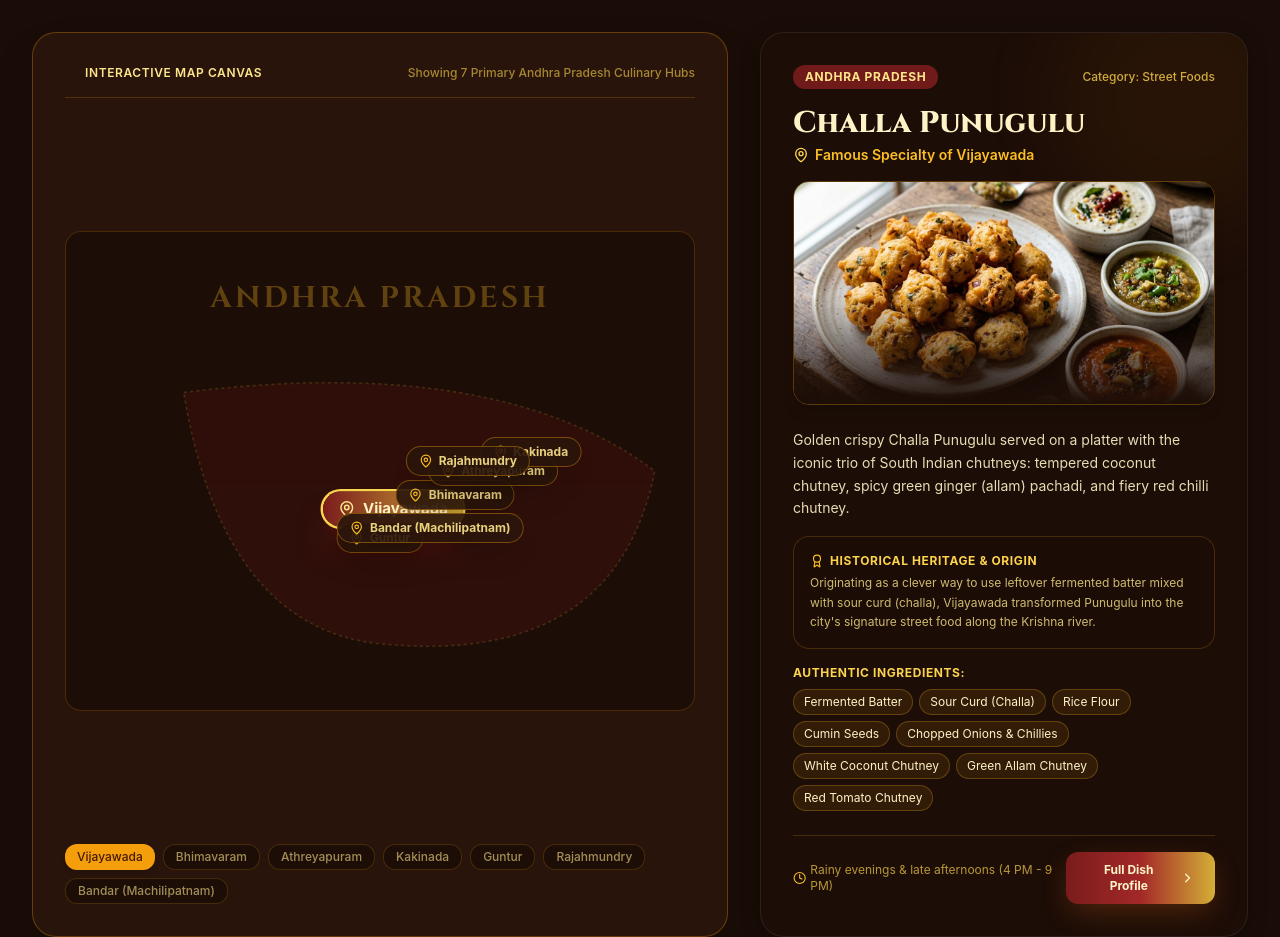
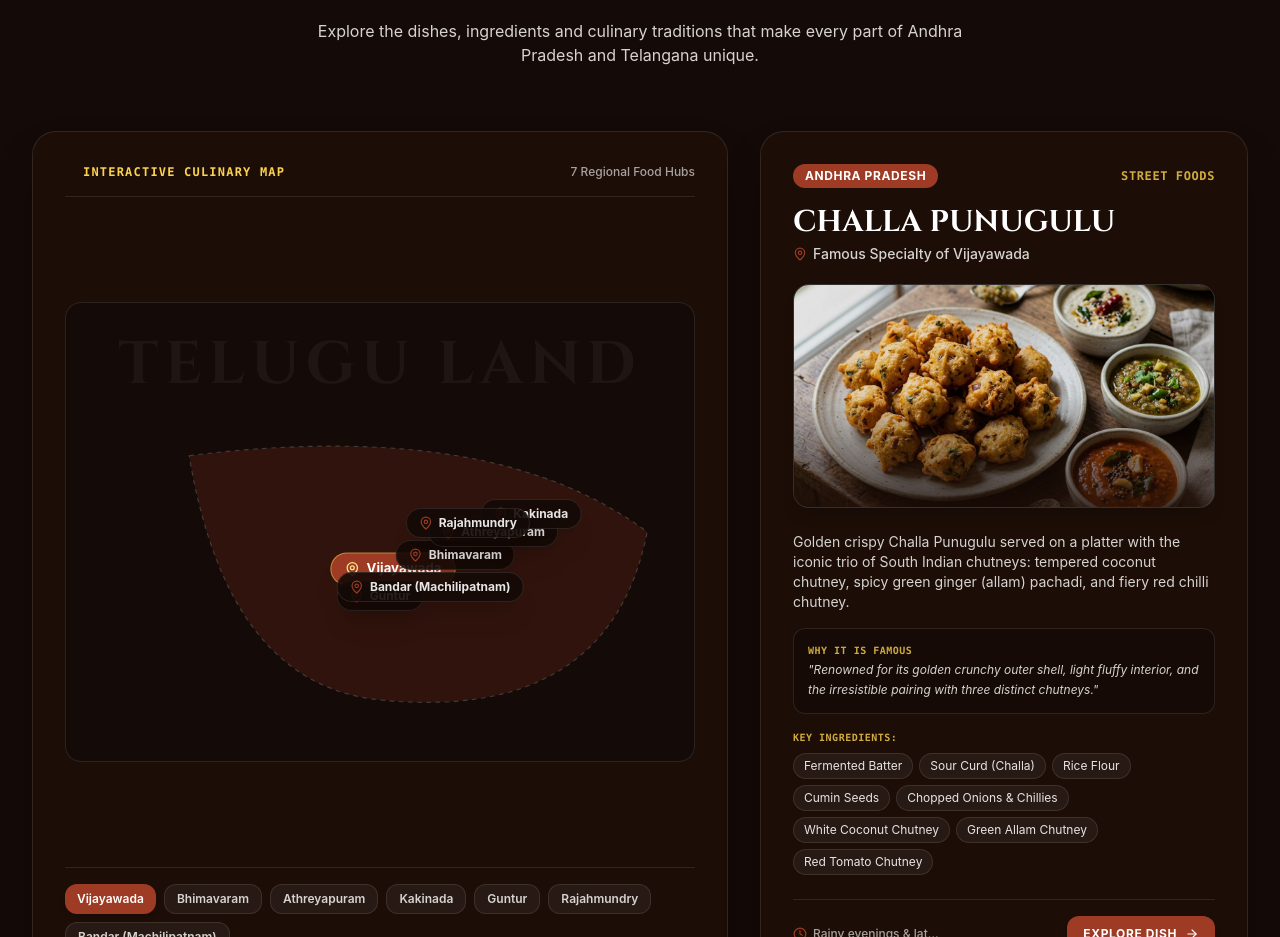
Before and after one commit to sairaghavendra123/All-in-1-places, a React (Vite) app: page / in a window 1280 px wide. Shown: the part 6135-7072 px from the top of the page. Built offline with nearby package versions, Linux system fonts and the light colour scheme; a web font is replaced by a local one.

Commit message:
Refine Interactive Map section into a premium digital culinary guide

```diff
--- a/src/components/InteractiveMap.jsx
+++ b/src/components/InteractiveMap.jsx
@@ -1,6 +1,6 @@
 import React, { useState } from 'react';
 import { motion, AnimatePresence } from 'framer-motion';
-import { MapPin, Compass, Sparkles, ChevronRight, Clock, Award, Info, Flame } from 'lucide-react';
+import { MapPin, Compass, ArrowRight, Clock, Sparkles } from 'lucide-react';
 import { CITIES_DATA } from '../data/foodData';
 
 export default function InteractiveMap({ onSelectCity }) {
@@ -9,61 +9,55 @@
   const selectedCity = CITIES_DATA.find((c) => c.id === selectedCityId) || CITIES_DATA[0];
 
   return (
-    <section id="map" className="py-20 bg-[#1A0D07] relative z-10 overflow-hidden">
+    <section id="map" className="py-24 sm:py-32 bg-[#140A07] relative overflow-hidden border-t border-white/5">
+      <div className="max-w-7xl mx-auto px-4 sm:px-6 lg:px-8 relative z-10 space-y-12 sm:space-y-16">
 
-      {/* Decorative Traditional Garland Lines */}
-      <div className="absolute top-0 inset-x-0 h-1 bg-gradient-to-r from-[#7A1C1C] via-[#E66B19] to-[#245428]"></div>
-
-      <div className="max-w-7xl mx-auto px-4 sm:px-6 lg:px-8">
-
-        {/* Section Header */}
-        <div className="text-center max-w-3xl mx-auto mb-14">
-          <div className="inline-flex items-center gap-2 px-3.5 py-1 rounded-full bg-amber-500/10 border border-amber-500/30 text-amber-300 text-xs font-semibold uppercase tracking-widest mb-3">
-            <Compass className="w-3.5 h-3.5" />
-            <span>Interactive Culinary Map</span>
-          </div>
-          <h2 className="font-festive text-3xl sm:text-5xl font-bold text-white mb-4">
-            Andhra Pradesh Food Map
+        {/* 1. Section Introduction */}
+        <div className="text-center max-w-2xl mx-auto space-y-3">
+          <span className="text-xs font-bold uppercase tracking-[0.2em] text-amber-300 font-mono">
+            DISCOVER BY LOCATION
+          </span>
+          <h2 className="font-festive text-3xl sm:text-5xl font-bold text-white tracking-tight uppercase">
+            Find the Flavours <br className="hidden sm:inline" /> of Telugu Land
           </h2>
-          <p className="text-amber-100/70 text-sm sm:text-base leading-relaxed">
-            Click on any city pin across Andhra Pradesh to unlock its legendary traditional dish, rich historical origin, and secret ingredients!
+          <p className="text-stone-300 text-sm sm:text-base leading-relaxed font-sans">
+            Explore the dishes, ingredients and culinary traditions that make every part of Andhra Pradesh and Telangana unique.
           </p>
         </div>
 
-        {/* Interactive Map & Detail View Split Layout */}
+        {/* 2. Map & Details Split Composition (65/35 Desktop Split) */}
         <div className="grid grid-cols-1 lg:grid-cols-12 gap-8 items-stretch">
 
-          {/* Left Column: Interactive Vector SVG Map Container */}
-          <div className="lg:col-span-7 bg-[#2B160C]/90 rounded-3xl p-6 sm:p-8 border border-amber-500/30 shadow-2xl relative flex flex-col justify-between overflow-hidden">
+          {/* LEFT: 65-70% Interactive Map Canvas */}
+          <div className="lg:col-span-7 bg-[#1C0D07] rounded-3xl p-6 sm:p-8 border border-white/10 shadow-2xl relative flex flex-col justify-between overflow-hidden">
 
-            {/* Map Header Controls */}
-            <div className="flex items-center justify-between mb-6 pb-4 border-b border-amber-500/20">
+            {/* Header controls strip */}
+            <div className="flex items-center justify-between mb-6 pb-4 border-b border-white/10">
               <div className="flex items-center gap-2">
-                <span className="w-3 h-3 rounded-full bg-amber-400 animate-ping"></span>
-                <span className="text-xs font-semibold text-amber-200 uppercase tracking-wider">
-                  Interactive Map Canvas
+                <span className="w-2.5 h-2.5 rounded-full bg-[#9E3B24] animate-ping" />
+                <span className="text-xs font-mono font-bold text-amber-300 uppercase tracking-widest">
+                  INTERACTIVE CULINARY MAP
                 </span>
               </div>
-              <span className="text-xs text-amber-300/60 font-medium">
-                Showing 7 Primary Andhra Pradesh Culinary Hubs
+              <span className="text-xs text-stone-400 font-medium">
+                {CITIES_DATA.length} Regional Food Hubs
               </span>
             </div>
 
-            {/* Simulated Geographic AP Map Layout with SVG Paths & Pins */}
-            <div className="relative min-h-[420px] sm:min-h-[480px] w-full bg-[#1C0D07]/90 rounded-2xl border border-amber-500/20 p-4 flex items-center justify-center overflow-hidden">
+            {/* Map SVG Canvas Area */}
+            <div className="relative min-h-[380px] sm:min-h-[460px] w-full bg-[#140A07] rounded-2xl border border-white/10 p-4 flex items-center justify-center overflow-hidden">
 
-              {/* Decorative State Outline Background Graphics */}
+              {/* Stylized Coastline & Region Outline SVG */}
               <svg className="absolute inset-0 w-full h-full opacity-20 pointer-events-none" viewBox="0 0 800 600" fill="none">
-                {/* Andhra Pradesh Coastline & Region Outline */}
-                <path d="M 150,200 Q 550,150 750,300 Q 700,550 400,520 Q 200,500 150,200 Z" fill="#7A1C1C" stroke="#E5A93C" strokeWidth="2" strokeDasharray="4 4" />
+                <path d="M 150,200 Q 550,150 750,300 Q 700,550 400,520 Q 200,500 150,200 Z" fill="#9E3B24" stroke="#FDFBF7" strokeWidth="1.5" strokeDasharray="6 6" />
               </svg>
 
-              {/* State Label */}
-              <div className="absolute top-12 center text-amber-400/30 text-3xl font-bold font-festive tracking-widest pointer-events-none uppercase">
-                Andhra Pradesh
+              {/* Background Watermark Label */}
+              <div className="absolute top-8 text-white/5 text-4xl sm:text-6xl font-bold font-festive tracking-widest pointer-events-none uppercase">
+                TELUGU LAND
               </div>
 
-              {/* City Interactive Pins */}
+              {/* City Map Pins */}
               {CITIES_DATA.map((city) => {
                 const isSelected = city.id === selectedCityId;
                 return (
@@ -73,29 +67,29 @@
                     style={{ left: `${city.coordinates.x}%`, top: `${city.coordinates.y}%` }}
                     className="absolute -translate-x-1/2 -translate-y-1/2 group focus:outline-none z-20"
                   >
-                    {/* Pulsing ring around selected pin */}
+                    {/* Active Pulsing Ring */}
                     {isSelected && (
                       <motion.div
                         layoutId="activeMapPin"
-                        className="absolute -inset-3 rounded-full bg-amber-400/40 border-2 border-amber-300 animate-ping"
+                        className="absolute -inset-3 rounded-full bg-[#9E3B24]/40 border border-[#9E3B24] animate-ping"
                         transition={{ duration: 1.5, repeat: Infinity }}
                       />
                     )}
 
-                    {/* Marker Button Icon */}
+                    {/* Marker Pin Button */}
                     <div
                       className={`relative z-10 px-3 py-1.5 rounded-full text-xs font-bold transition-all duration-300 flex items-center gap-1.5 shadow-xl ${
                         isSelected
-                          ? 'bg-gradient-to-r from-[#7A1C1C] to-[#D4AF37] text-amber-100 scale-125 ring-2 ring-amber-300 shadow-red-900/50'
-                          : 'bg-[#2B160C]/90 hover:bg-[#7A1C1C] text-amber-200/90 border border-amber-500/40 hover:scale-110'
+                          ? 'bg-[#9E3B24] text-white scale-110 border border-amber-300/50 shadow-lg'
+                          : 'bg-[#140A07]/90 hover:bg-[#9E3B24] text-stone-200 border border-white/10 hover:scale-105'
                       }`}
                     >
-                      <MapPin className={`w-3.5 h-3.5 ${isSelected ? 'text-amber-200' : 'text-amber-400'}`} />
-                      <span className="whitespace-nowrap">{city.city}</span>
+                      <MapPin className={`w-3.5 h-3.5 ${isSelected ? 'text-amber-200' : 'text-[#9E3B24]'}`} />
+                      <span className="whitespace-nowrap font-sans">{city.city}</span>
                     </div>
 
-                    {/* Tooltip on hover */}
-                    <div className="absolute bottom-full left-1/2 -translate-x-1/2 mb-2 hidden group-hover:block bg-[#1C0D07] text-amber-100 text-[11px] px-2.5 py-1 rounded-md border border-amber-400/40 whitespace-nowrap z-30 shadow-lg">
+                    {/* Hover Tooltip */}
+                    <div className="absolute bottom-full left-1/2 -translate-x-1/2 mb-2 hidden group-hover:block bg-[#140A07] text-amber-100 text-[11px] px-3 py-1 rounded-lg border border-white/10 whitespace-nowrap z-30 shadow-xl font-medium">
                       {city.famousFood}
                     </div>
                   </button>
@@ -104,16 +98,16 @@
 
             </div>
 
-            {/* Quick City Selection Buttons Strip below map */}
-            <div className="mt-6 flex flex-wrap gap-2">
+            {/* Quick Location Select Pills Strip */}
+            <div className="mt-6 pt-4 border-t border-white/10 flex flex-wrap gap-2">
               {CITIES_DATA.map((city) => (
                 <button
                   key={city.id}
                   onClick={() => setSelectedCityId(city.id)}
-                  className={`px-3 py-1 rounded-xl text-xs font-medium transition-all ${
+                  className={`px-3 py-1.5 rounded-xl text-xs font-semibold transition-all ${
                     selectedCityId === city.id
-                      ? 'bg-amber-500 text-amber-950 font-bold shadow-md'
-                      : 'bg-[#1C0D07] text-amber-200/60 hover:text-amber-200 hover:bg-amber-500/10 border border-amber-500/20'
+                      ? 'bg-[#9E3B24] text-white shadow-md'
+                      : 'bg-white/5 text-stone-300 hover:bg-white/10 border border-white/10'
                   }`}
                 >
                   {city.city}
@@ -123,7 +117,7 @@
 
           </div>
 
-          {/* Right Column: Selected City Food Spotlight Drawer */}
+          {/* RIGHT: 30-35% Selected Location Information Panel */}
           <div className="lg:col-span-5 flex flex-col">
             <AnimatePresence mode="wait">
               <motion.div
@@ -132,66 +126,65 @@
                 animate={{ opacity: 1, x: 0 }}
                 exit={{ opacity: 0, x: -20 }}
                 transition={{ duration: 0.4 }}
-                className="telugu-card rounded-3xl p-6 sm:p-8 flex-1 flex flex-col justify-between border border-amber-500/40 relative overflow-hidden"
+                className="bg-[#1C0D07] rounded-3xl p-6 sm:p-8 flex-1 flex flex-col justify-between border border-white/10 shadow-2xl relative overflow-hidden group"
               >
-                {/* Background Food Watermark */}
-                <div className="absolute top-0 right-0 w-64 h-64 -mr-16 -mt-16 bg-amber-500/5 rounded-full blur-2xl pointer-events-none"></div>
-
                 <div>
-                  {/* City Header */}
+                  {/* Location Header */}
                   <div className="flex items-center justify-between mb-4">
-                    <span className="px-3 py-1 rounded-full bg-[#7A1C1C]/90 text-amber-200 text-xs font-bold uppercase tracking-wider">
+                    <span className="px-3 py-1 rounded-full bg-[#9E3B24] text-white text-xs font-bold uppercase tracking-wider">
                       {selectedCity.state}
                     </span>
-                    <span className="text-xs text-amber-300/80 font-medium">
-                      Category: {selectedCity.category}
+                    <span className="text-xs text-amber-300/80 font-mono uppercase tracking-wider font-semibold">
+                      {selectedCity.category}
                     </span>
                   </div>
 
-                  <h3 className="font-festive text-3xl font-extrabold text-amber-100 mb-1">
+                  {/* Famous Dish Name & Location Subtitle */}
+                  <h3 className="font-festive text-2xl sm:text-3xl font-bold text-white group-hover:text-amber-200 transition-colors uppercase leading-tight mb-1">
                     {selectedCity.famousFood}
                   </h3>
-                  <div className="text-amber-400 font-semibold text-sm mb-4 flex items-center gap-1.5">
-                    <MapPin className="w-4 h-4 text-amber-300" />
+                  <div className="text-stone-300 font-medium text-xs sm:text-sm mb-5 flex items-center gap-1.5">
+                    <MapPin className="w-3.5 h-3.5 text-[#9E3B24]" />
                     <span>Famous Specialty of {selectedCity.city}</span>
                   </div>
 
                   {/* Food Image Preview */}
-                  <div className="relative h-48 sm:h-56 rounded-2xl overflow-hidden mb-6 border border-amber-500/30 shadow-lg">
+                  <div className="relative h-48 sm:h-56 rounded-2xl overflow-hidden mb-6 border border-white/10 shadow-lg bg-stone-900">
                     <img
                       src={selectedCity.image}
                       alt={selectedCity.famousFood}
-                      className="w-full h-full object-cover"
+                      className="w-full h-full object-cover object-center group-hover:scale-105 transition-transform duration-700 ease-out filter brightness-90"
                     />
-                    <div className="absolute inset-0 bg-gradient-to-t from-[#1C0D07] via-transparent to-transparent"></div>
+                    <div className="absolute inset-0 bg-gradient-to-t from-[#1C0D07] via-transparent to-transparent opacity-80" />
                   </div>
 
                   {/* Description */}
-                  <p className="text-amber-100/90 text-sm leading-relaxed mb-4">
+                  <p className="text-stone-300 text-xs sm:text-sm leading-relaxed mb-4">
                     {selectedCity.description}
                   </p>
 
-                  {/* Historical Origin */}
-                  <div className="mb-4 bg-[#1C0D07]/80 p-4 rounded-2xl border border-amber-500/20">
-                    <h4 className="text-xs font-bold text-amber-300 uppercase tracking-wider mb-1 flex items-center gap-1.5">
-                      <Award className="w-3.5 h-3.5 text-amber-400" />
-                      Historical Heritage & Origin
-                    </h4>
-                    <p className="text-amber-200/80 text-xs leading-relaxed">
-                      {selectedCity.history}
-                    </p>
-                  </div>
+                  {/* Why Famous / History Excerpt */}
+                  {selectedCity.whyFamous && (
+                    <div className="mb-4 bg-[#140A07]/80 backdrop-blur-md p-3.5 rounded-xl border border-white/10">
+                      <span className="block text-[10px] uppercase tracking-wider text-amber-300/80 font-bold mb-0.5 font-mono">
+                        Why It Is Famous
+                      </span>
+                      <p className="text-stone-300 text-xs italic leading-relaxed">
+                        "{selectedCity.whyFamous}"
+                      </p>
+                    </div>
+                  )}
 
                   {/* Key Ingredients */}
                   <div className="mb-6">
-                    <h4 className="text-xs font-bold text-amber-300 uppercase tracking-wider mb-2">
-                      Authentic Ingredients:
-                    </h4>
+                    <span className="block text-[10px] uppercase tracking-wider text-amber-300/80 font-bold mb-2 font-mono">
+                      Key Ingredients:
+                    </span>
                     <div className="flex flex-wrap gap-1.5">
                       {selectedCity.ingredients.map((ing, i) => (
                         <span
                           key={i}
-                          className="px-2.5 py-1 rounded-full bg-amber-500/10 border border-amber-400/25 text-amber-100 text-xs"
+                          className="px-2.5 py-1 rounded-full bg-white/5 border border-white/10 text-stone-200 text-xs"
                         >
                           {ing}
                         </span>
@@ -201,18 +194,18 @@
                 </div>
 
                 {/* Footer Action */}
-                <div className="pt-4 border-t border-amber-500/20 flex items-center justify-between">
-                  <div className="text-xs text-amber-300/70 flex items-center gap-1">
-                    <Clock className="w-3.5 h-3.5 text-amber-400" />
-                    <span>{selectedCity.bestTimeToEat}</span>
+                <div className="pt-4 border-t border-white/10 flex items-center justify-between">
+                  <div className="text-xs text-stone-400 font-medium flex items-center gap-1.5">
+                    <Clock className="w-3.5 h-3.5 text-[#9E3B24]" />
+                    <span className="truncate max-w-[130px]">{selectedCity.bestTimeToEat}</span>
                   </div>
 
                   <button
                     onClick={() => onSelectCity(selectedCity)}
-                    className="px-5 py-2.5 rounded-xl bg-gradient-to-r from-[#7A1C1C] via-[#A32828] to-[#D4AF37] hover:scale-105 text-amber-100 text-xs font-bold shadow-festive flex items-center gap-2 transition-all"
+                    className="inline-flex items-center gap-2 px-4 py-2.5 rounded-xl bg-[#9E3B24] hover:bg-[#832E1A] text-white text-xs font-bold uppercase tracking-wider shadow-md transition-all group/btn"
                   >
-                    <span>Full Dish Profile</span>
-                    <ChevronRight className="w-4 h-4" />
+                    <span>Explore Dish</span>
+                    <ArrowRight className="w-3.5 h-3.5 group-hover/btn:translate-x-1 transition-transform" />
                   </button>
                 </div>
 
```
